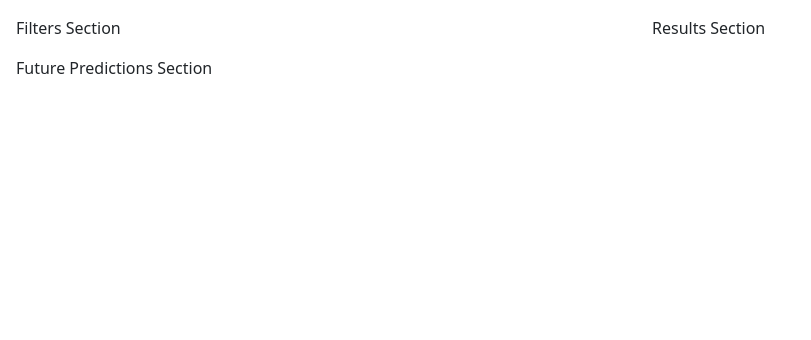
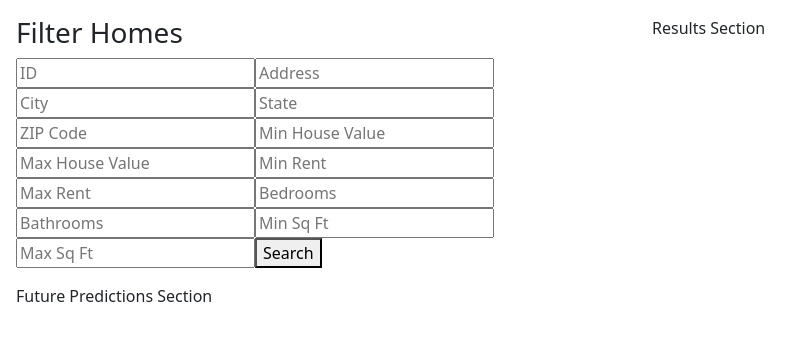
Before and after one commit to arnavsahu/home-investment-site, a React (Create React App) app in the folder client/: page /model in a window 1280 px wide. Shown: the top 340 px of the page, without its empty margins (0-811 px from the left). Built offline with nearby package versions, Linux system fonts and the light colour scheme.

Commit message:
created filter form and api request from form to server (check api.js and Filters.js files iwthing client/src/components folder

```diff
--- a/client/src/App.js
+++ b/client/src/App.js
@@ -1,7 +1,6 @@
 import React from 'react';
 import { BrowserRouter as Router, Route, Routes } from 'react-router-dom'; // Import routing components
 import './App.css';
-import Button from 'react-bootstrap/Button';
 import "bootstrap/dist/css/bootstrap.min.css";
 import Model from './Pages/Model';  // Import the Model component
 
--- a/client/src/Components/Filters.js
+++ b/client/src/Components/Filters.js
@@ -1,8 +1,61 @@
 // Components/Filters.js
-import React from 'react';
+import React, { useState } from 'react';
 
-function Filters() {
-  return <div>Filters Section</div>;
+function Filters({ onSubmit }) {
+  const [formValues, setFormValues] = useState({
+    id: '',
+    address: '',
+    city: '',
+    state: '',
+    zip_code: '',
+    min_house_value: '',
+    max_house_value: '',
+    min_estimated_rent: '',
+    max_estimated_rent: '',
+    bedrooms: '',
+    bathrooms: '',
+    min_square_feet: '',
+    max_square_feet: '',
+  });
+
+  const handleChange = (e) => {
+    const { name, value } = e.target;
+    setFormValues({
+      ...formValues,
+      [name]: value,
+    });
+  };
+
+  const handleSubmit = (e) => {
+    e.preventDefault();
+    onSubmit(formValues);
+  };
+
+  return (
+    <form onSubmit={handleSubmit}>
+      <h3>Filter Homes</h3>
+
+      <input type="text" name="id" placeholder="ID" onChange={handleChange} />
+      <input type="text" name="address" placeholder="Address" onChange={handleChange} />
+      <input type="text" name="city" placeholder="City" onChange={handleChange} />
+      <input type="text" name="state" placeholder="State" onChange={handleChange} />
+      <input type="text" name="zip_code" placeholder="ZIP Code" onChange={handleChange} />
+
+      <input type="number" name="min_house_value" placeholder="Min House Value" onChange={handleChange} />
+      <input type="number" name="max_house_value" placeholder="Max House Value" onChange={handleChange} />
+
+      <input type="number" name="min_estimated_rent" placeholder="Min Rent" onChange={handleChange} />
+      <input type="number" name="max_estimated_rent" placeholder="Max Rent" onChange={handleChange} />
+
+      <input type="number" name="bedrooms" placeholder="Bedrooms" onChange={handleChange} />
+      <input type="number" name="bathrooms" placeholder="Bathrooms" onChange={handleChange} />
+
+      <input type="number" name="min_square_feet" placeholder="Min Sq Ft" onChange={handleChange} />
+      <input type="number" name="max_square_feet" placeholder="Max Sq Ft" onChange={handleChange} />
+
+      <button type="submit">Search</button>
+    </form>
+  );
 }
 
 export default Filters;
```
Also changed, not shown: client/src/Components/api.js (added, +33 -0 lines).
